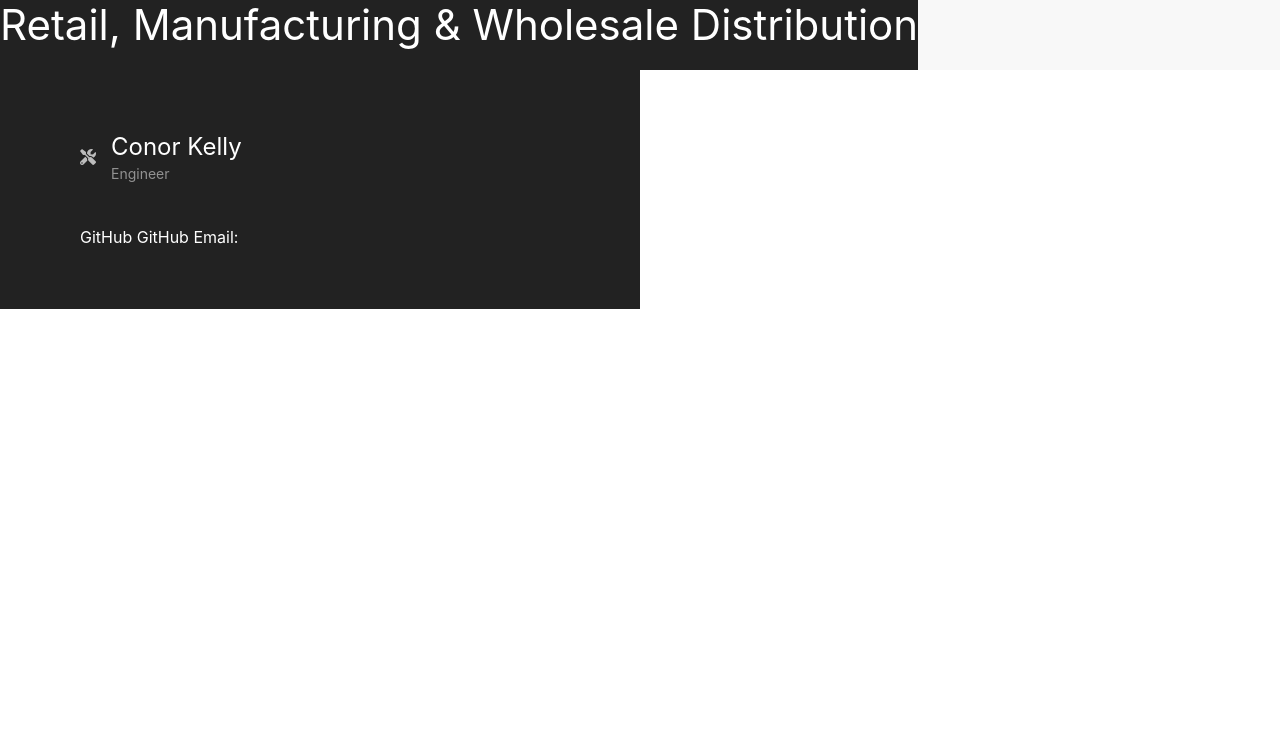
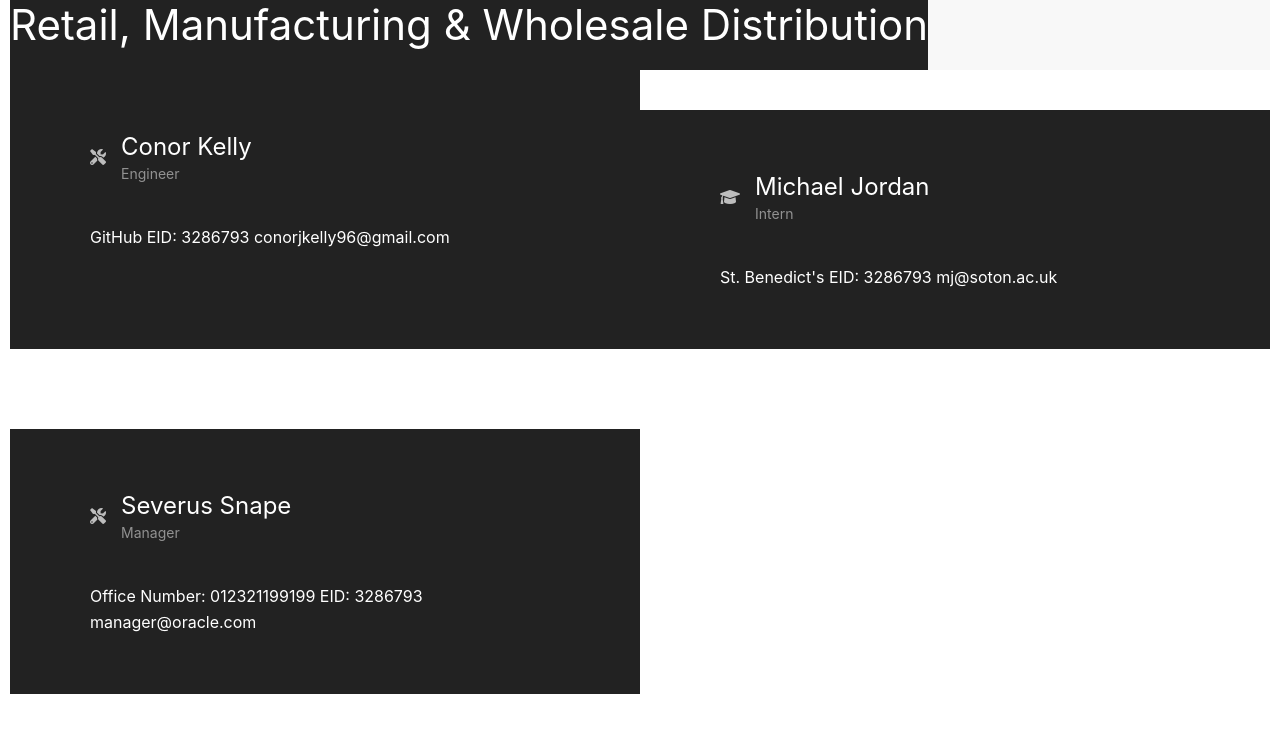
Before and after one commit to conorjkelly96/team-profile-generator, a website: page dist/index.html in a window 1280 px wide. Drawn offline with nearby package versions, Linux system fonts and the light colour scheme.

Commit message:
card structure

```diff
--- a/dist/index.html
+++ b/dist/index.html
@@ -20,6 +20,7 @@
       crossorigin="anonymous"
       referrerpolicy="no-referrer"
     />
+    <link rel="stylesheet" href="./styles.css" />
   </head>
   <body>
     <header>
@@ -30,6 +31,7 @@
       </nav>
     </header>
     <main>
+      <div class="card-container">
         <div
           class="
             uk-card
@@ -40,6 +42,7 @@
             uk-card-hover
             uk-card-body
             uk-light
+            uk-margin-medium
           "
         >
           <div class="uk-card-header">
@@ -48,15 +51,88 @@
                 <i class="fa-solid fa-screwdriver-wrench"></i>
               </div>
               <div class="uk-width-expand">
-              <h3 class="uk-card-title uk-margin-remove-bottom">Conor Kelly</h3>
+                <h3 class="uk-card-title uk-margin-remove-bottom">
+                  Conor Kelly
+                </h3>
                 <p class="uk-text-meta uk-margin-remove-top">Engineer</p>
               </div>
             </div>
           </div>
           <div class="uk-card-footer">
             <a href="#" class="uk-button uk-button-text">GitHub</a>
-          <a href="#" class="uk-button uk-button-text">GitHub</a>
-          <a href="#" class="uk-button uk-button-text">Email:</a>
+            <a href="#" class="uk-button uk-button-text">EID: 3286793</a>
+            <a href="#" class="uk-button uk-button-text"
+              >conorjkelly96@gmail.com</a
+            >
+          </div>
+        </div>
+
+        <div
+          class="
+            uk-card
+            uk-card-default
+            uk-width-1-2@m
+            uk-card
+            uk-card-secondary
+            uk-card-hover
+            uk-card-body
+            uk-light
+            uk-margin-medium
+          "
+        >
+          <div class="uk-card-header">
+            <div class="uk-grid-small uk-flex-middle" uk-grid>
+              <div class="uk-width-auto">
+                <i class="fa-solid fa-graduation-cap"></i>
+              </div>
+              <div class="uk-width-expand">
+                <h3 class="uk-card-title uk-margin-remove-bottom">
+                  Michael Jordan
+                </h3>
+                <p class="uk-text-meta uk-margin-remove-top">Intern</p>
+              </div>
+            </div>
+          </div>
+          <div class="uk-card-footer">
+            <a href="#" class="uk-button uk-button-text">St. Benedict's</a>
+            <a href="#" class="uk-button uk-button-text">EID: 3286793</a>
+            <a href="#" class="uk-button uk-button-text">mj@soton.ac.uk</a>
+          </div>
+        </div>
+
+        <div
+          class="
+            uk-card
+            uk-card-default
+            uk-width-1-2@m
+            uk-card
+            uk-card-secondary
+            uk-card-hover
+            uk-card-body
+            uk-light
+            uk-margin-medium
+          "
+        >
+          <div class="uk-card-header">
+            <div class="uk-grid-small uk-flex-middle" uk-grid>
+              <div class="uk-width-auto">
+                <i class="fa-solid fa-screwdriver-wrench"></i>
+              </div>
+              <div class="uk-width-expand">
+                <h3 class="uk-card-title uk-margin-remove-bottom">
+                  Severus Snape
+                </h3>
+                <p class="uk-text-meta uk-margin-remove-top">Manager</p>
+              </div>
+            </div>
+          </div>
+          <div class="uk-card-footer">
+            <a href="#" class="uk-button uk-button-text"
+              >Office Number: <span>012321199199</span></a
+            >
+            <a href="#" class="uk-button uk-button-text">EID: 3286793</a>
+            <a href="#" class="uk-button uk-button-text">manager@oracle.com</a>
+          </div>
         </div>
       </div>
     </main>
--- a/dist/styles.css
+++ b/dist/styles.css
@@ -0,0 +1,14 @@
+* {
+  margin: 0;
+}
+
+body {
+  margin-left: 10px;
+  margin-right: 10px;
+}
+
+.card-container {
+  display: flex;
+  flex-direction: row;
+  flex-wrap: wrap;
+}
```
Lines whose indentation alone changed are shown as unchanged.
